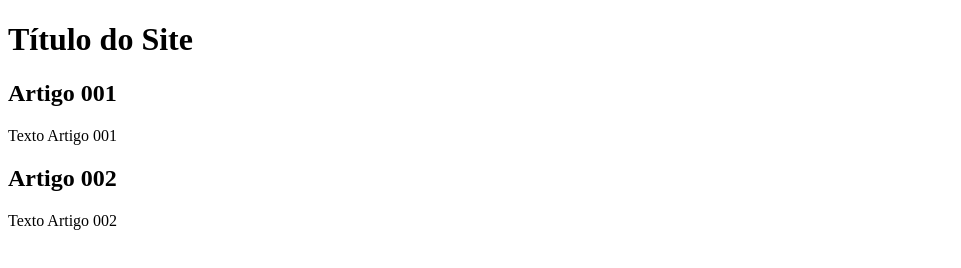
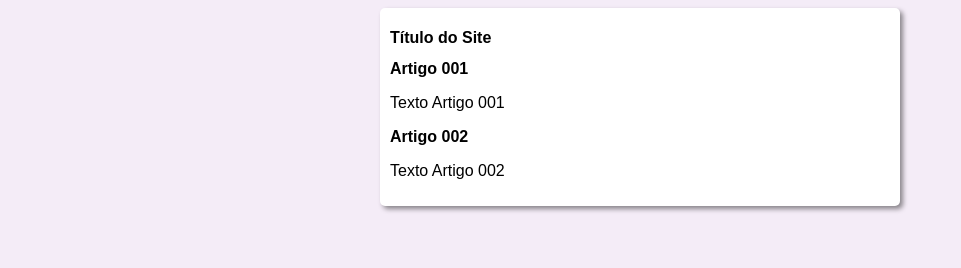
Before and after one commit to gustavolessagoncalves2/projeto-site, a plain HTML site: page index.html in a window 1280 px wide. Shown: the whole page, without its empty margins (0-961 px from the left). Drawn offline with Linux system fonts and the light colour scheme.

Commit message:
iniciei o design

```diff
--- /dev/null
+++ b/estilos/style.css
@@ -0,0 +1,17 @@
+* {
+    font-family: Arial, Helvetica, sans-serif;
+    font-size: 16px;
+}
+
+body {
+    background-color: rgb(244, 236, 247);
+}
+
+main {
+    background-color: white;
+    width: 500px;
+    margin: auto;
+    padding: 10px;
+    box-shadow: 3px 3px 5px rgba(0, 0, 0, 0.445);
+    border-radius: 5px;
+}
--- a/index.html
+++ b/index.html
@@ -5,6 +5,7 @@
     <meta http-equiv="X-UA-Compatible" content="IE=edge">
     <meta name="viewport" content="width=device-width, initial-scale=1.0">
     <title>Título do Site</title>
+    <link rel="stylesheet" href="estilos/style.css">
 </head>
 <body>
     <main>
```
